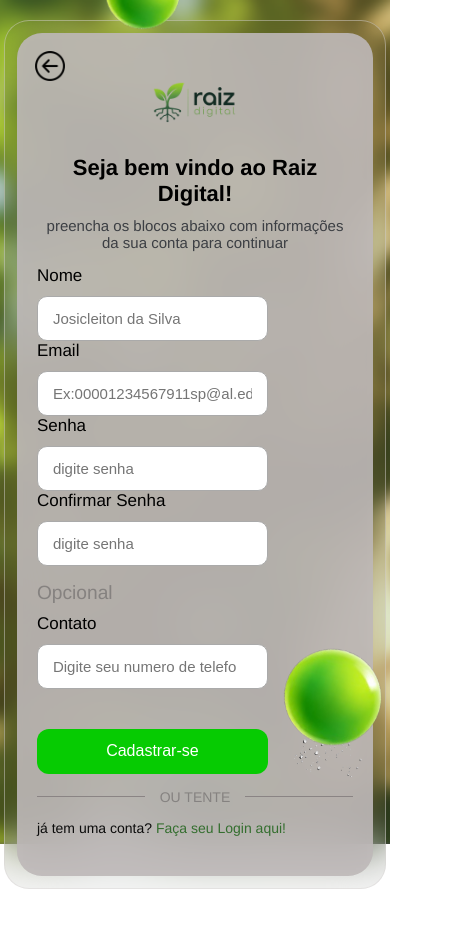
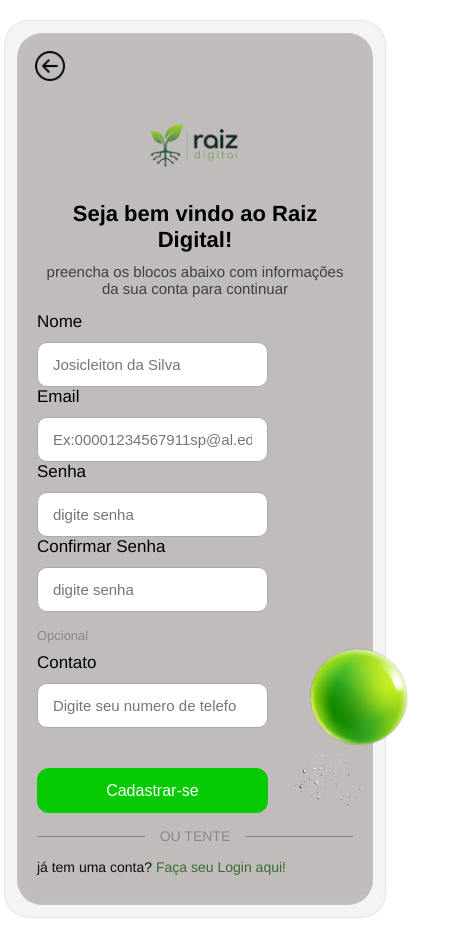
Before and after one commit to alefe1108/Raiz-Digital, a plain HTML site: page Raiz-Digital-Home/Cadastro/index.html in a window 390 px wide. Shown: the whole page, 471 px wide, since content can reach past the window. Before the commit the page ends 909 px from the top, so only its background shows below. Drawn offline with Linux system fonts and the light colour scheme.

Commit message:
Refactor CSS for layout and responsiveness
Removed background image and adjusted layout properties for responsiveness. Updated styles for various elements including headers, buttons, and containers.

```diff
--- a/Raiz-Digital-Home/Cadastro/style.css
+++ b/Raiz-Digital-Home/Cadastro/style.css
@@ -5,21 +5,48 @@
     box-sizing: border-box;
 }
 
+html {
+    width: 100%;
+    min-height: 100%;
+    height: auto;
+    overflow-x: hidden;
+    overflow-y: auto;
+}
+
 body {
+    width: 100%;
     min-height: 100vh;
-    background-image: url(../../img/nofocktree.png);
-    background-size: cover;
-    background-repeat: no-repeat;
+    height: auto;
+
     display: flex;
+    flex-direction: column;
     justify-content: center;
     align-items: center;
+
     font-family: 'Franklin Gothic Medium', 'Arial Narrow', Arial, sans-serif;
+
+    overflow-x: hidden;
+    overflow-y: auto;
+}
+
+.video-bg {
+    position: fixed;
+    top: 0;
+    left: 0;
+
+    width: 100%;
+    height: 100%;
+
+    object-fit: cover;
+    z-index: -1;
+    pointer-events: none;
 }
 
 .vidro {
     width: 96%;
     max-width: 1200px;
     min-height: 680px;
+    height: auto;
 
     padding: clamp(12px, 2vw, 20px);
 
@@ -32,13 +59,12 @@ body {
     border: 1px solid rgba(216, 210, 210, 0.473);
 
     border-radius: clamp(25px, 5vw, 80px);
-
-    box-sizing: border-box;
 }
 
 .bloco {
     width: 100%;
     min-height: 640px;
+    height: auto;
     position: relative;
 
     padding: clamp(25px, 5vw, 85px)
@@ -54,15 +80,18 @@ body {
     background-color: #bdb8b8e8;
     backdrop-filter: blur(10px);
     border-radius: clamp(25px, 4vw, 65px);
+}
 
-    box-sizing: border-box;
-}
+
 header {
+    position: relative;
+    width: 100%;
+
     display: flex;
     flex-direction: column;
     align-items: flex-start;
+
     gap: 12px;
-    width: 100%;
 }
 
 .text1 {
@@ -80,15 +109,6 @@ header p {
     margin: 0;
 }
 
-header {
-    position: relative;
-    width: 100%;
-    display: flex;
-    flex-direction: column;
-    align-items: flex-start;
-    gap: 12px;
-}
-
 header img {
     position: absolute;
     top: 0;
@@ -99,11 +119,11 @@ header img {
     object-fit: contain;
 }
 
-
 .campo {
     display: flex;
     flex-direction: column;
     gap: 10px;
+
     width: 100%;
     max-width: 450px;
 }
@@ -120,6 +140,7 @@ header img {
     border: 1px solid #aaa;
     border-radius: 10px;
     outline: none;
+
     font-size: 15px;
 }
 
@@ -127,20 +148,32 @@ header img {
     border-color: #454040;
 }
 
-.recuperar {
+
+.recuperar,
+.cadastro {
     font-size: 14px;
     color: #346e2f;
     text-decoration: none;
     align-self: flex-start;
 }
 
-.recuperar:hover {
+.recuperar:hover,
+.cadastro:hover {
     text-decoration: underline;
 }
+
+.conta {
+    font-size: 14px;
+    color: #0c0c0c;
+    text-decoration: none;
+    align-self: flex-start;
+}
+
 .divisor {
     display: flex;
     align-items: center;
     gap: 15px;
+
     width: 100%;
     max-width: 450px;
 }
@@ -152,35 +185,18 @@ header img {
 }
 
 .divisor p {
-    color: rgba(110, 107, 107, 0.658) ;
+    color: rgba(110, 107, 107, 0.658);
     margin: 0;
     font-size: 14px;
     white-space: nowrap;
 }
 
 
-.cadastro {
-    font-size: 14px;
-    color: #346e2f;
-    text-decoration: none;
-    align-self: flex-start;
-}
-
-.cadastro:hover {
-    text-decoration: underline;
-}
-
-.conta {
-    font-size: 14px;
-    color: #0c0c0c;
-    text-decoration: none;
-    align-self: flex-start;
-}
 
 .botao {
     width: 100%;
     max-width: 410px;
-    height: 45px;
+    min-height: 45px;
 
     background-color: #06CB02;
     color: white;
@@ -197,6 +213,7 @@ header img {
 .botao:hover {
     background-color: #11570b;
 }
+
 .voltar {
     position: absolute;
     top: 19px;
@@ -214,13 +231,14 @@ header img {
     object-fit: contain;
 }
 
+
 .bloco header,
 .bloco .campo,
 .bloco .divisor,
-.bloco > a
-.cadastro,
-.conta,
-.botao {
+.bloco > a,
+.bloco .cadastro,
+.bloco .conta,
+.bloco .botao {
     margin-left: 30px;
 }
 
@@ -239,7 +257,7 @@ header img {
 .bola1 {
     position: fixed;
     right: 0;
-    bottom: -0;
+    bottom: 0;
 
     width: 490px;
     height: auto;
@@ -247,52 +265,48 @@ header img {
     z-index: 10;
     pointer-events: none;
 }
+
 .bola2 {
     position: fixed;
     left: -220px;
     top: 390px;
+
     width: 290px;
     height: auto;
+
     z-index: 1;
     pointer-events: none;
 }
 
+.aviso {
+    padding-top: 1rem;
+    color: rgba(110, 107, 107, 0.658);
+    margin: 0;
+    font-size: 1.2rem;
+    white-space: nowrap;
+}
+
+
 @media (max-width: 768px) {
+
     body {
         padding: 20px 0;
+        justify-content: flex-start;
         background-position: center;
     }
 
     .vidro {
         width: 98%;
-        min-height: 450px;
+        min-height: auto;
+        height: auto;
     }
 
     .bloco {
         min-height: 500px;
+        height: auto;
+        padding: 65px 20px 30px;
     }
 
-    header > img:not(.bola2) {
-    position: static;
-    width: 130px;
-    height: auto;
-    margin: 0 auto;
-    }
-
-    .text1 {
-    font-size: 22px;
-    margin: 0;
-    }
-    /* teste pra logo */
-
-    header img {
-    height: auto;
-    top: 0;
-    right: 0;
-    }
-
-
-    /* teste pra tela de cell */
     header {
         display: flex;
         flex-direction: column;
@@ -304,18 +318,10 @@ header img {
 
     header > img:not(.bola2) {
         position: static;
-    width: 130px;
+        width: 140px;
         height: auto;
         margin: 0 auto;
     }
-
-    .text1 {
-    font-size: 22px;
-    margin: 0;
-    }
-    /* teste pra tela de cell */
-
-
 
     .text1 {
         font-size: 22px;
@@ -326,6 +332,7 @@ header img {
     header p {
         font-size: 15px;
     }
+
 
     .campo,
     .divisor {
@@ -352,6 +359,7 @@ header img {
         height: 30px;
     }
 
+
     .bloco header,
     .bloco .campo,
     .bloco .divisor,
@@ -362,19 +370,23 @@ header img {
         margin-left: 0;
     }
 
+    /* DECORAÇÃO */
+
     .agua {
         position: fixed;
         right: 10px;
         bottom: 90px;
+
         width: 75px;
         height: auto;
+
         z-index: 2;
         pointer-events: none;
     }
 
     .bola1 {
-    position: fixed;
-    right: -55px;
+        position: absolute;
+        right: -81px;
         bottom: -30px;
         width: 260px;
         height: auto;
@@ -385,34 +397,18 @@ header img {
     .bola2 {
         position: fixed;
         left: 12px;
-    top: -19%;
+        top: -49%;
         bottom: auto;
+
         width: 200px;
         height: auto;
+
         z-index: 1;
         pointer-events: none;
     }
 
-    html {
-    width: 100%;
-    height: 100%;
-    overflow: hidden;
-    }
-
-    body {
-    width: 100%;
-    min-height: 100vh;
-    height: auto;
-    overflow-x: hidden;
-    overflow-y: auto;
-    margin: 0;
-    }
-
     .aviso {
-    padding-top: 1rem;
-    color: rgba(110, 107, 107, 0.658) ;
-    margin: 0;
-    font-size: 1.2rem;
-    white-space: nowrap;
+        font-size: 13px;
+        white-space: normal;
     }
 }
```
Lines whose indentation alone changed are shown as unchanged.
